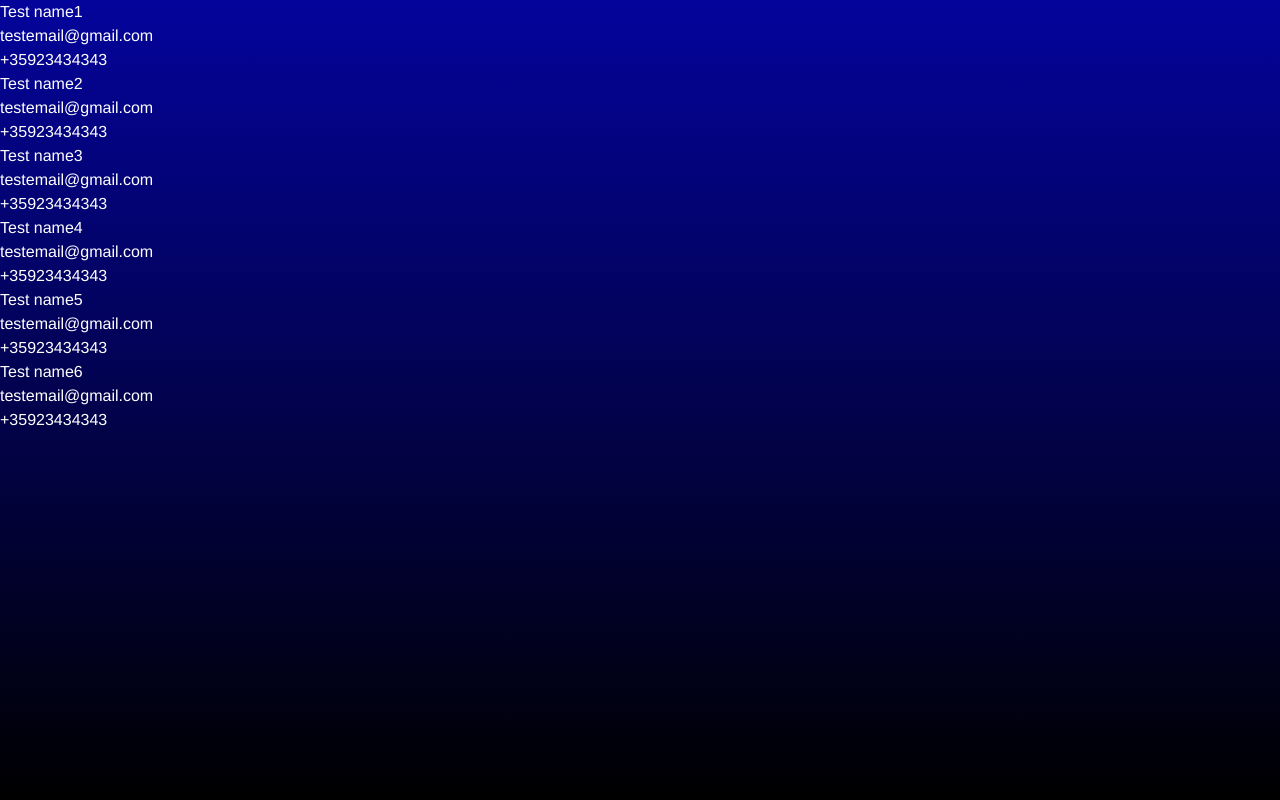
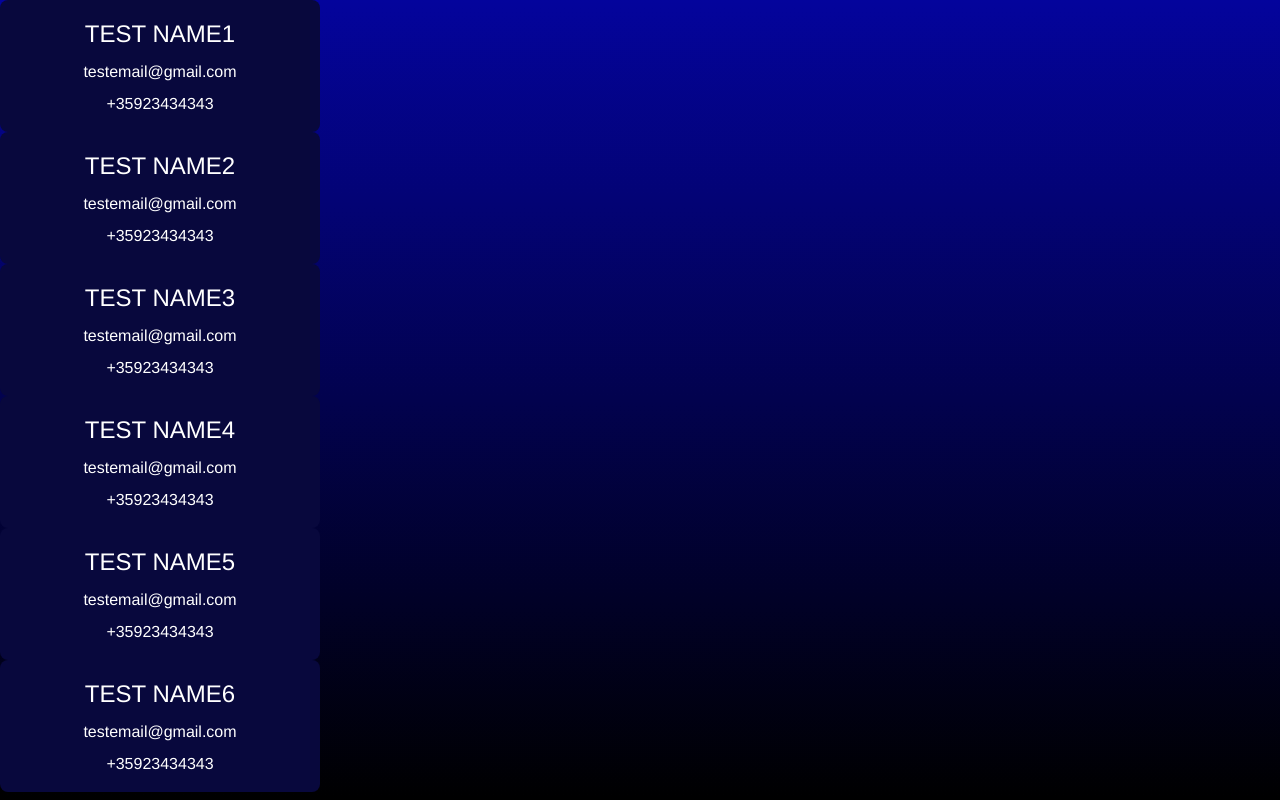
Before and after one commit to DimitarStefan0v/Phonebook, a React (Vite) app: page / in a window 1280 px wide. Built offline with nearby package versions, Linux system fonts and the light colour scheme.

Commit message:
Add card module css

```diff
--- a/src/components/Card/Card.jsx
+++ b/src/components/Card/Card.jsx
@@ -1,10 +1,12 @@
+import classes from './Card.module.css';
+
 const Card = ({ person }) => {
 	return (
-		<>
-			<div>{person.name}</div>
+		<div className={classes.card}>
+			<div className={classes.heading}>{person.name}</div>
 			<div>{person.email}</div>
 			<div>{person.phone}</div>
-		</>
+		</div>
 	);
 };
 
--- /dev/null
+++ b/src/components/Card/Card.module.css
@@ -0,0 +1,15 @@
+.card {
+    display: flex;
+    flex-direction: column;
+    align-items: center;
+    gap: 0.5rem;
+    background-color: rgb(8, 8, 61);
+    border-radius: 8px;
+    max-width: 320px;
+    padding: 1rem;
+}
+
+.heading {
+    font-size: 1.5rem;
+    text-transform: uppercase;
+}
--- a/src/index.css
+++ b/src/index.css
@@ -3,7 +3,6 @@
 }
 
 :root {
-	min-height: 100vh;
 	font-family: Helvetica, Arial, sans-serif;
 	line-height: 1.5;
 	font-weight: 400;
@@ -20,6 +19,13 @@ body {
 	color: white;
 }
 
+#root {
+    min-height: 100vh;
+    display: flex;
+    flex-direction: column;
+}
+
+
 /* @media (prefers-color-scheme: light) {
 	:root {
 		color: #213547;
```
